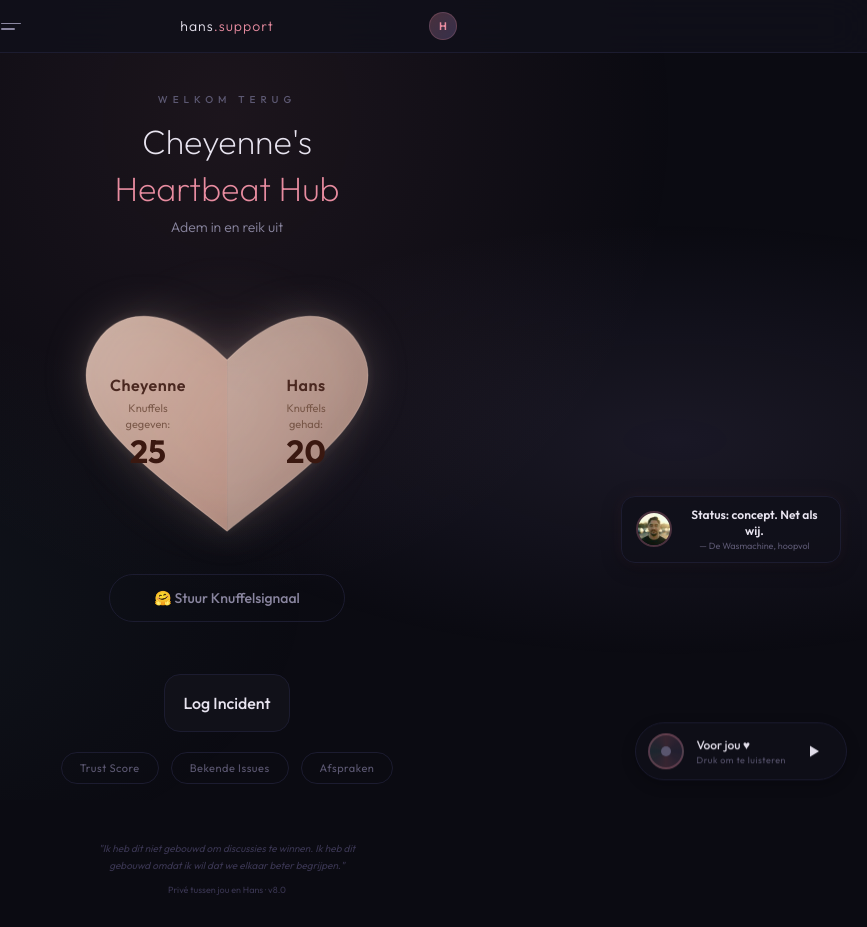
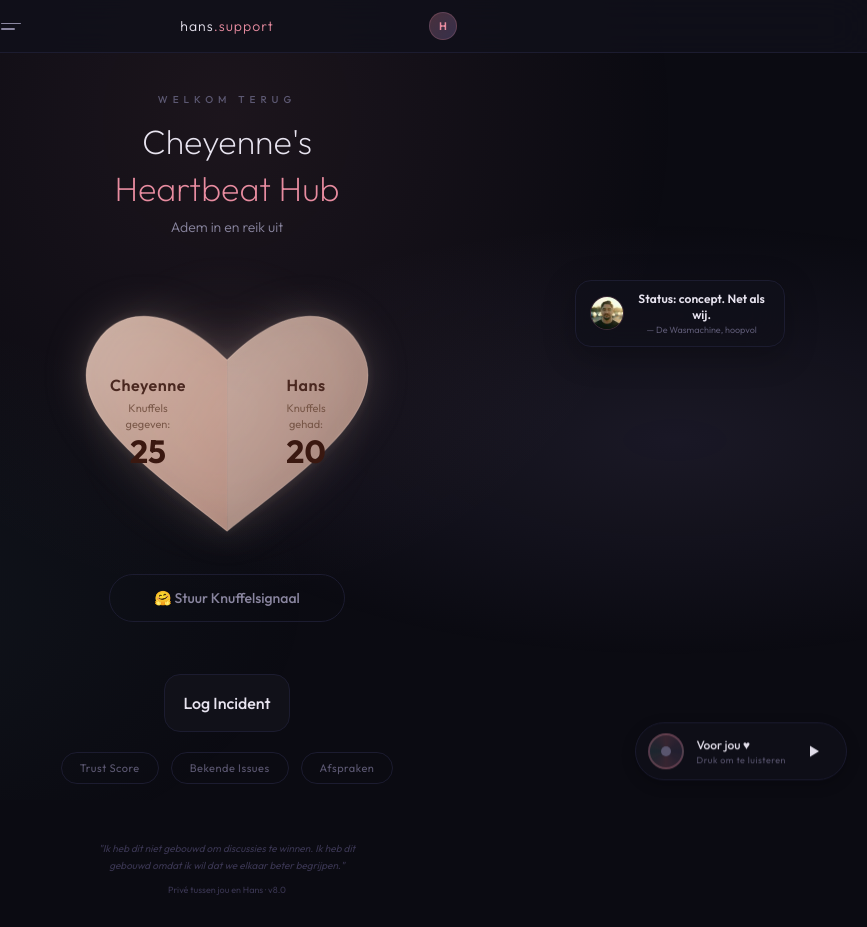
Before and after one commit to jowikroon/hans-support, a React (Vite) app: page / in a window 1280 px wide. Both pictures are taken after a click on the button "Binnenkomen". Shown: the whole page, without its empty margins (413-1280 px from the left). Built offline with nearby package versions, Linux system fonts and the light colour scheme.

Commit message:
fix: reviews — centered positions, smooth opacity fade, max 3 visible, proper rotation

```diff
--- a/src/App.jsx
+++ b/src/App.jsx
@@ -261,81 +261,91 @@ const REVIEW_QUOTES = [
   { text: "Emotionele beschikbaarheid: loading", sub: "buffert... buffert..." },
 ];
 
-// Positions where badges can appear (spread around the page)
+// Positions — diverse, away from edges, well-spaced
 const POSITIONS = [
-  { top: "6%", left: "2%", align: "left" },
-  { top: "14%", right: "2%", align: "right" },
-  { top: "26%", left: "1%", align: "left" },
-  { top: "38%", right: "1%", align: "right" },
-  { top: "50%", left: "2%", align: "left" },
-  { top: "62%", right: "2%", align: "right" },
-  { top: "74%", left: "1%", align: "left" },
-  { top: "84%", right: "1%", align: "right" },
-  { top: "92%", left: "3%", align: "left" },
+  { top: "8%", left: "12%", align: "left" },
+  { top: "12%", right: "10%", align: "right" },
+  { top: "28%", left: "8%", align: "left" },
+  { top: "35%", right: "8%", align: "right" },
+  { top: "52%", left: "10%", align: "left" },
+  { top: "60%", right: "12%", align: "right" },
+  { top: "75%", left: "14%", align: "left" },
+  { top: "80%", right: "10%", align: "right" },
 ];
 
 function FloatingReviews() {
-  const [visibleReviews, setVisibleReviews] = useState([]);
-  const [fadingOut, setFadingOut] = useState(new Set());
-  const usedPositions = useRef(new Set());
-  const quotePool = useRef([...Array(REVIEW_QUOTES.length).keys()].sort(() => Math.random() - 0.5));
-  const quoteIndex = useRef(0);
-  const reviewCounter = useRef(0);
+  const [reviews, setReviews] = useState([]); // {id, pos, quote, phase: 'in'|'visible'|'out'}
+  const usedPos = useRef(new Set());
+  const pool = useRef([...Array(REVIEW_QUOTES.length).keys()].sort(() => Math.random() - 0.5));
+  const poolIdx = useRef(0);
 
-  const getNextQuote = () => {
-    if (quoteIndex.current >= quotePool.current.length) {
-      quotePool.current = [...Array(REVIEW_QUOTES.length).keys()].sort(() => Math.random() - 0.5);
-      quoteIndex.current = 0;
+  const nextQuote = () => {
+    if (poolIdx.current >= pool.current.length) {
+      pool.current = [...Array(REVIEW_QUOTES.length).keys()].sort(() => Math.random() - 0.5);
+      poolIdx.current = 0;
     }
-    return quotePool.current[quoteIndex.current++];
+    return pool.current[poolIdx.current++];
   };
 
-  const addReview = () => {
-    const availPos = POSITIONS.filter((_, i) => !usedPositions.current.has(i));
-    if (availPos.length === 0) return;
-    const posIdx = POSITIONS.indexOf(availPos[Math.floor(Math.random() * availPos.length)]);
-    usedPositions.current.add(posIdx);
-    const quoteIdx = getNextQuote();
-    reviewCounter.current++;
-    const id = Date.now() + Math.random();
-    setVisibleReviews(prev => [...prev, { pos: posIdx, quote: quoteIdx, id }]);
-  };
-
-  const removeOldest = () => {
-    setVisibleReviews(prev => {
-      if (prev.length === 0) return prev;
-      const oldest = prev[0];
-      setFadingOut(f => new Set([...f, oldest.id]));
-      setTimeout(() => {
-        usedPositions.current.delete(oldest.pos);
-        setVisibleReviews(p => p.filter(r => r.id !== oldest.id));
-        setFadingOut(f => { const n = new Set(f); n.delete(oldest.id); return n; });
-        setTimeout(() => addReview(), 400);
-      }, 600);
-      return prev;
-    });
+  const pickPos = () => {
+    const avail = POSITIONS.map((_, i) => i).filter(i => !usedPos.current.has(i));
+    if (avail.length === 0) return -1;
+    return avail[Math.floor(Math.random() * avail.length)];
   };
 
   useEffect(() => {
-    const firstTimer = setTimeout(() => addReview(), 1500);
-    const interval = setInterval(() => {
-      if (reviewCounter.current < 5) {
-        addReview();
-      } else {
-        removeOldest();
-      }
-    }, 3200);
-    return () => { clearTimeout(firstTimer); clearInterval(interval); };
+    // Staggered start — first after 3s, then every 4.5s
+    const timers = [];
+
+    const addOne = () => {
+      const pos = pickPos();
+      if (pos === -1) return;
+      usedPos.current.add(pos);
+      const id = Date.now() + Math.random();
+      const quote = nextQuote();
+
+      // Phase 1: fade in (0→1 over 1.5s)
+      setReviews(prev => [...prev, { id, pos, quote, phase: "in" }]);
+
+      // Phase 2: fully visible after fade-in completes
+      timers.push(setTimeout(() => {
+        setReviews(prev => prev.map(r => r.id === id ? { ...r, phase: "visible" } : r));
+      }, 1500));
+
+      // Phase 3: start fade out after read time (4s visible)
+      timers.push(setTimeout(() => {
+        setReviews(prev => prev.map(r => r.id === id ? { ...r, phase: "out" } : r));
+      }, 5500));
+
+      // Phase 4: remove after fade-out (1.5s)
+      timers.push(setTimeout(() => {
+        usedPos.current.delete(pos);
+        setReviews(prev => prev.filter(r => r.id !== id));
+      }, 7000));
+    };
+
+    // Initial delay then stagger 3 reviews
+    timers.push(setTimeout(() => addOne(), 2500));
+    timers.push(setTimeout(() => addOne(), 5000));
+    timers.push(setTimeout(() => addOne(), 7500));
+
+    // Then keep cycling — add one every 4.5s
+    const interval = setInterval(() => addOne(), 4500);
+
+    return () => { timers.forEach(clearTimeout); clearInterval(interval); };
   }, []);
 
   return <>
-    {visibleReviews.map((r) => {
+    {reviews.map(r => {
       const pos = POSITIONS[r.pos];
       const quote = REVIEW_QUOTES[r.quote];
-      const fromRight = pos.align === "right";
-      const isFading = fadingOut.has(r.id);
-      const animIn = fromRight ? "slideFromRight" : "slideFromLeft";
-      const animOut = fromRight ? "slideOutRight" : "slideOutLeft";
+      const opacity = r.phase === "in" ? 1 : r.phase === "visible" ? 1 : 0;
+      const translateX = r.phase === "out"
+        ? (pos.align === "right" ? "20px" : "-20px")
+        : r.phase === "in"
+          ? (pos.align === "right" ? "30px" : "-30px")
+          : "0px";
+
       return (
         <div key={r.id} style={{
           position: "fixed",
@@ -343,27 +353,24 @@ function FloatingReviews() {
           left: pos.left || "auto",
           right: pos.right || "auto",
           zIndex: 40,
-          animation: `${isFading ? animOut : animIn} 0.7s cubic-bezier(0.16,1,0.3,1) both`,
+          opacity: r.phase === "in" || r.phase === "visible" ? 1 : 0,
+          transform: `translateX(${r.phase === "visible" ? "0px" : pos.align === "right" ? "20px" : "-20px"})`,
+          transition: "opacity 1.5s cubic-bezier(0.4,0,0.2,1), transform 1.5s cubic-bezier(0.4,0,0.2,1)",
           pointerEvents: "none",
-          maxWidth: 220,
+          maxWidth: 210,
         }}>
           <div style={{
-            display: "flex",
-            alignItems: "center",
-            gap: 10,
+            display: "flex", alignItems: "center", gap: 10,
             background: C.bgGlass,
-            backdropFilter: "blur(16px)",
-            WebkitBackdropFilter: "blur(16px)",
+            backdropFilter: "blur(20px)", WebkitBackdropFilter: "blur(20px)",
             border: `1px solid ${C.border}`,
-            borderRadius: 14,
-            padding: "10px 14px",
-            boxShadow: `0 4px 20px rgba(0,0,0,0.3), 0 0 15px ${C.roseDim}`,
+            borderRadius: 16, padding: "10px 14px",
+            boxShadow: `0 8px 32px rgba(0,0,0,0.25)`,
           }}>
             <img src={HANS_AVATAR} alt="" style={{
-              width: 36, height: 36, borderRadius: "50%",
-              border: `2px solid ${C.rose}44`,
-              flexShrink: 0,
-              objectFit: "cover",
+              width: 34, height: 34, borderRadius: "50%",
+              border: `1.5px solid ${C.rose}33`,
+              flexShrink: 0, objectFit: "cover",
             }} />
             <div>
               <p style={{ fontSize: 12, fontWeight: 600, color: C.text, margin: 0, lineHeight: 1.3 }}>
```
